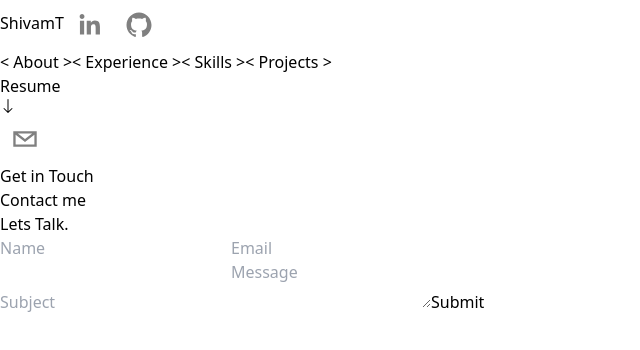
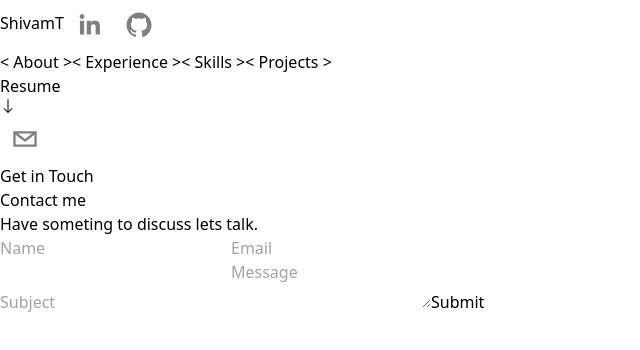
Before and after one commit to shiivamtaneja/Portfolio-Website, a React (Vite) app: page /contact in a window 1280 px wide. Shown: the top 350 px of the page, without its empty margins (0-640 px from the left). Built offline with nearby package versions, Linux system fonts and the light colour scheme.

Commit message:
update: contact page heading

```diff
--- a/src/pages/Contact/index.jsx
+++ b/src/pages/Contact/index.jsx
@@ -45,8 +45,8 @@ const Contact = () => {
         className='flex flex-col h-screen relative text-center md:text-left lg:flex-row max-w-7xl px-10 justify-evenly mx-auto items-center overflow-hidden'
       >
         <h3 className='absolute top-24 uppercase tracking-[20px] text-gray-500 text-2xl '>Contact me</h3>
-        <h2 className='mt-10 md:mt-0 text-sm uppercase text-gray-500 tracking-[15px] '>Lets Talk.</h2>
         <div className='flex flex-col'>
+          <h2 className='uppercase font-bold tracking-[10px] text-center mb-8'>Have someting to discuss lets talk.</h2>
           <form
             ref={form}
             onSubmit={sendEmail}
```
